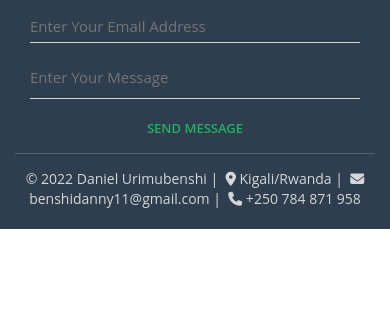
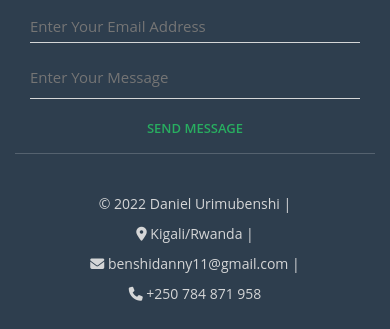
Before and after one commit to benshidanny11/benshidanny11, a website: page index.html in a window 390 px wide. Shown: the part 2717-3046 px from the top of the page. Before the commit the page ends 2946 px from the top, so only its background shows below. Drawn offline with Linux system fonts and the light colour scheme.

Commit message:
Footer responsiveness

```diff
--- a/css/style.css
+++ b/css/style.css
@@ -781,6 +781,8 @@ h2.resp-accordion {
   -o-transition: 0.5s all;
   -ms-transition: 0.5s all;
 }
+
+
 .social-icon a i.icon1 {
   background-position: 0px 0px;
 }
@@ -829,6 +831,8 @@ h2.resp-accordion {
 .social-icon a i.icon8:hover {
   background-position: -280px -40px;
 }
+
+
 .contact {
   padding-bottom: 4em;
   border-bottom: 1px solid #55626f;
@@ -878,9 +882,11 @@ h2.resp-accordion {
   color: #d5d6d7;
 }
 .footer-bottom {
-  text-align: center;
-  padding-top: 40px;
-}
+  margin-top: 2rem;
+  display: flex;
+  justify-content: space-around;
+}
+
 .footer-bottom p {
   font-size: 17px;
   color: #d5d6d7;
@@ -1007,11 +1013,14 @@ h2.resp-accordion {
     float: left;
     width: 25%;
   }
-
-  /* .services-grid img {
-		width: 60%;
-		height: auto;
-	} */
+  .footer-bottom {
+    flex-direction: column;
+    align-items: center;
+  }
+
+  .footer-bottom p {
+    margin: 0.5rem;
+  }
 }
 
 @media (max-width: 800px) {
--- a/index.html
+++ b/index.html
@@ -449,7 +449,10 @@
 			</div>
 			<div class="footer-bottom">
 
-					<p>&copy; <script>document.write(new Date().getFullYear())</script> Daniel Urimubenshi |   &nbsp;<i class="fa-solid fa-location-dot"></i> Kigali/Rwanda |&nbsp; <i class="fa-solid fa-envelope"></i> benshidanny11@gmail.com |  &nbsp;<i class="fa-solid fa-phone"></i> +250 784 871 958 </p>
+					<p>&copy; <script>document.write(new Date().getFullYear())</script> Daniel Urimubenshi | </p>
+					<p><i class="fa-solid fa-location-dot"></i> Kigali/Rwanda |</p>
+					<p><i class="fa-solid fa-envelope"></i> benshidanny11@gmail.com |</p>
+					<p><i class="fa-solid fa-phone"></i> +250 784 871 958 </p>
 
 					</div>
 					<script type="text/javascript">
```
